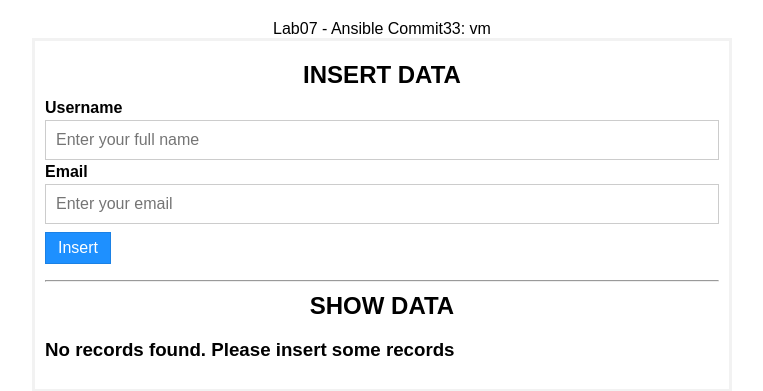
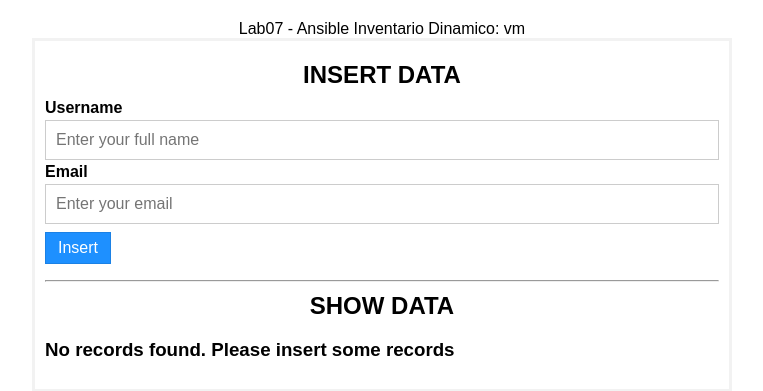
Before and after one commit to jcubillos555/lab07, a PHP site: page / in a window 1280 px wide. Shown: the top 391 px of the page, without its empty margins (258-1021 px from the left). Run offline with PHP 8.4, Linux system fonts and the light colour scheme; data that the repository does not hold is empty.

Commit message:
inventario dinamico

```diff
--- a/Front-End/index.php
+++ b/Front-End/index.php
@@ -1,5 +1,5 @@
 <?php
-echo "<center>Lab07 - Ansible Commit33: "; echo gethostname(); echo "</center>";
+echo "<center>Lab07 - Ansible Inventario Dinamico: "; echo gethostname(); echo "</center>";
 require 'db_connection.php';
 // function for getting data from database
 function get_all_data($conn){
```
